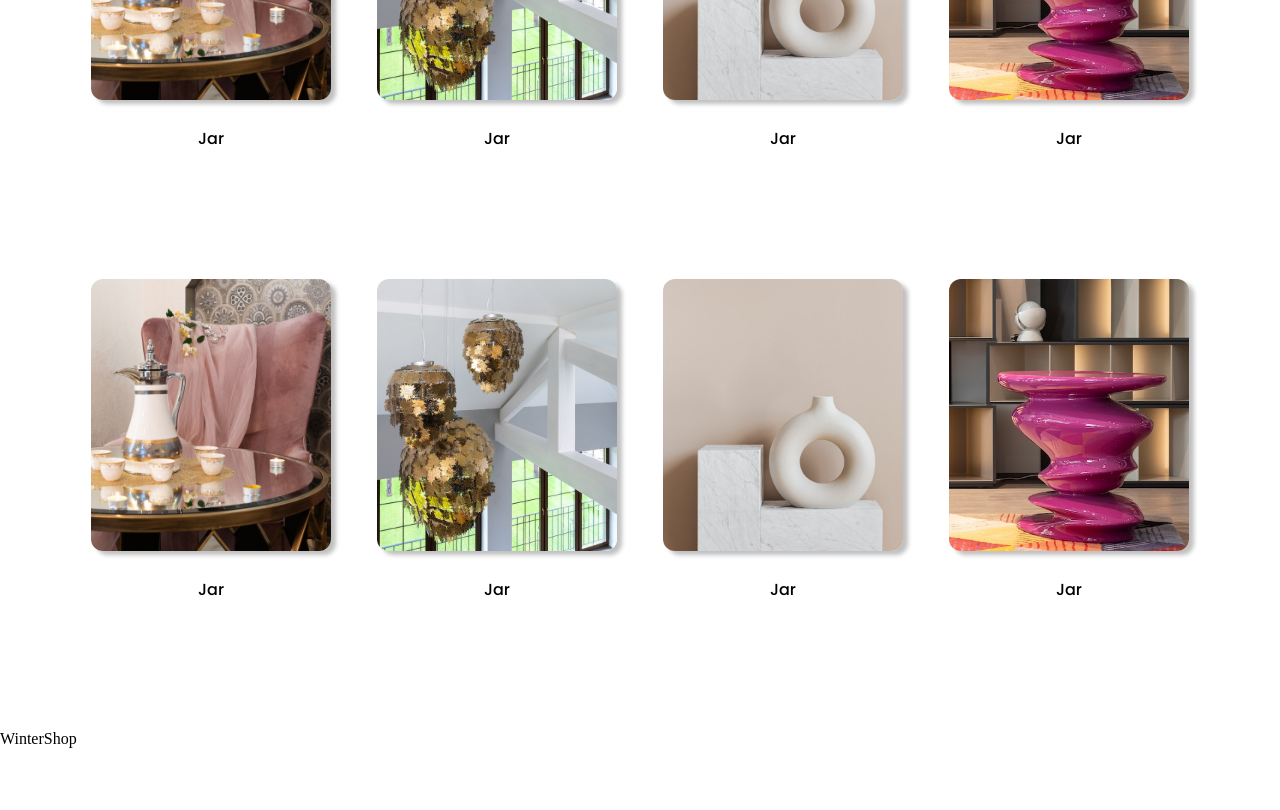
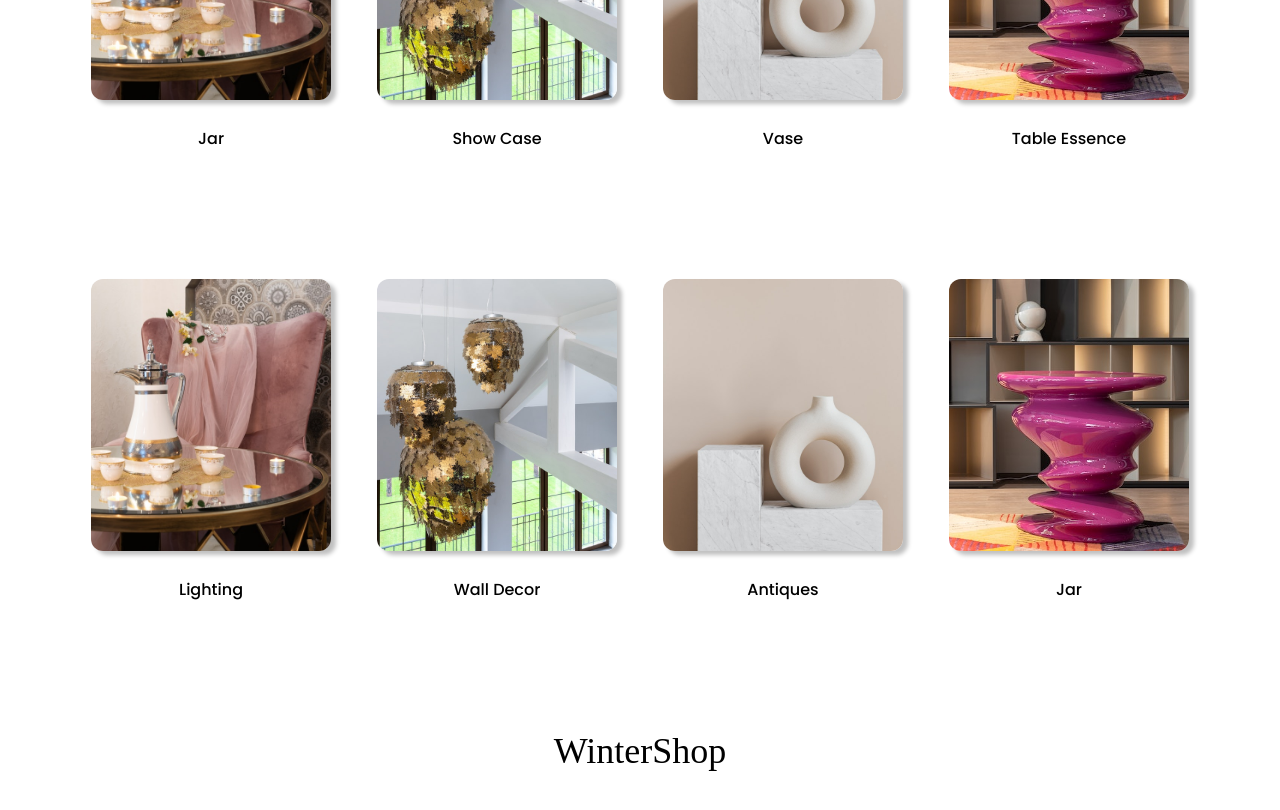
Before and after one commit to priyanshu102002/ifra-project, a React (Vite) app: page / in a window 1280 px wide. Shown: the part 1780-2590 px from the top of the page. Built offline with nearby package versions, Linux system fonts and the light colour scheme; a web font is replaced by a local one.

Commit message:
Winter section start

```diff
--- a/src/components/Shop.jsx
+++ b/src/components/Shop.jsx
@@ -12,14 +12,14 @@ const Shop = () => {
                 <div className="cards">
                     <div className="cards-wrapper">
                         <Card title="Jar" img="img1.jpg" />
-                        <Card title="Jar" img="img2.jpg" />
-                        <Card title="Jar" img="img3.jpg" />
-                        <Card title="Jar" img="img4.jpg" className="center" />
+                        <Card title="show Case" img="img2.jpg" />
+                        <Card title="vase " img="img3.jpg" />
+                        <Card title="table Essence" img="img4.jpg" className="center" />
                     </div>
                     <div className="cards-wrapper">
-                        <Card title="Jar" img="img1.jpg" />
-                        <Card title="Jar" img="img2.jpg" />
-                        <Card title="Jar" img="img3.jpg" />
+                        <Card title="Lighting " img="img1.jpg" />
+                        <Card title="Wall Decor" img="img2.jpg" />
+                        <Card title="Antiques" img="img3.jpg" />
                         <Card title="Jar" img="img4.jpg" className="center" />
                     </div>
                 </div>
--- a/src/components/WinterShop.css
+++ b/src/components/WinterShop.css
@@ -1,5 +1,9 @@
-.winter{
+.winter {
     height: 100vh;
     width: 100%;
     margin-top: 10rem;
+    text-align: center;
+    font-size: 2.25rem;
+    font-style: normal;
+    font-weight: 400;
 }
```
